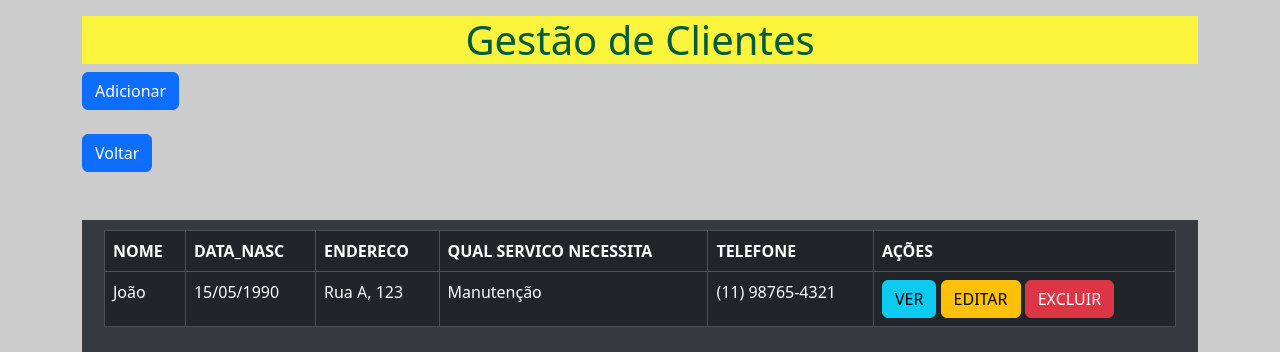
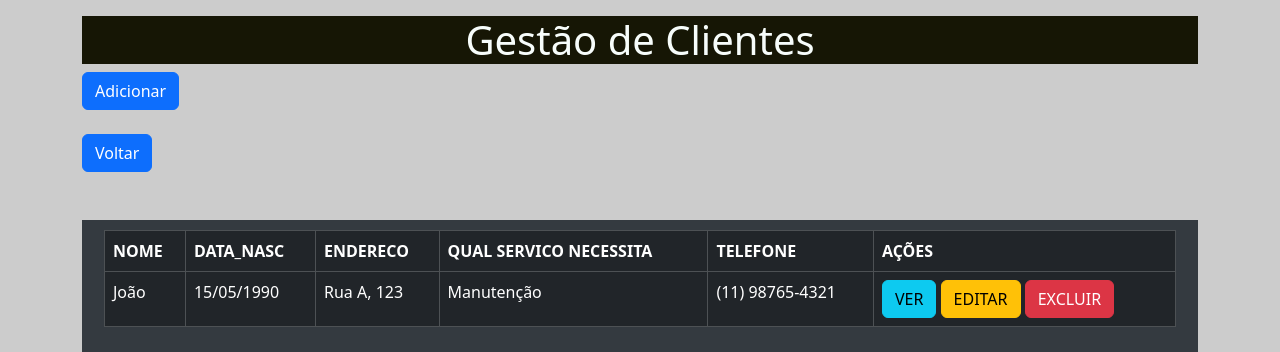
Before and after one commit to ReinaldMendes/InfoconectadosPhp, a PHP site: page /gestaoCliente.php in a window 1280 px wide. Shown: the part 171-523 px from the top of the page. Run offline with PHP 8.4, Linux system fonts and the light colour scheme; a user stored in the database is signed in; data comes from the database, SQL or seed files in the repository.

Commit message:
infoconectados apresentacao

```diff
--- a/adm/css/style-gestao.css
+++ b/adm/css/style-gestao.css
@@ -8,13 +8,13 @@
       }
     h1 {
         text-align: center;
-        color:#035a3d
+        color:#f7fdfb
     }
     h4 {
-        color: black; /* Cor do texto alterada para preto */
+        color: rgb(248, 245, 245); /* Cor do texto alterada para preto */
     }
     .jumbotron {
-        background-color: #faf43d;
+        background-color: #161605;
         color: white;
         text-align: center;
     }
```
